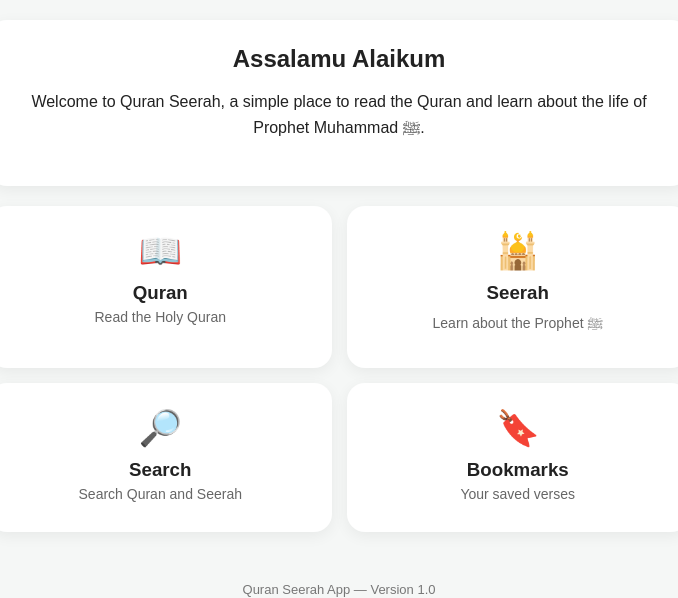
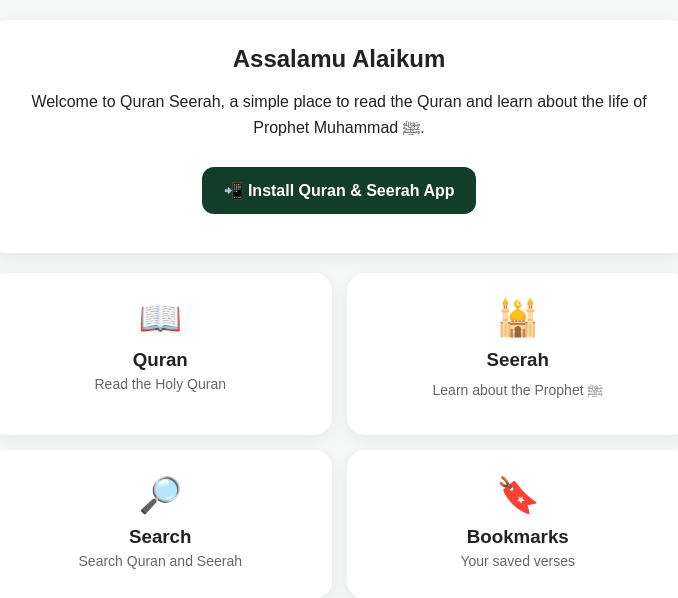
Before and after one commit to abuintisam7583-bit/Quran_seerah_app, a Flask app: page / in a window 1280 px wide. Shown: the part 102-700 px from the top of the page, without its empty margins (301-979 px from the left). Run offline with Flask 3, Linux system fonts and the light colour scheme.

Commit message:
Add Quran Seerah app installation button

```diff
--- a/templates/index.html
+++ b/templates/index.html
@@ -114,6 +114,14 @@
             Welcome to Quran Seerah, a simple place to read
             the Quran and learn about the life of Prophet Muhammad ﷺ.
         </p>
+        <div style="text-align:center; margin-top:22px;">
+            <button id="installAppBtn" type="button"
+                style="background:#123d2a;color:white;border:0;border-radius:12px;padding:14px 22px;font-size:16px;font-weight:bold;cursor:pointer;">
+                📲 Install Quran &amp; Seerah App
+            </button>
+            <p id="installAppMessage" role="status"
+                style="font-size:14px;color:#555;margin-top:10px;"></p>
+        </div>
     </section>
 
     <section class="grid">
@@ -164,5 +172,28 @@ if ("serviceWorker" in navigator) {
   });
 }
 </script>
+\n
+<script>
+let deferredInstallPrompt = null;
+const installButton = document.getElementById("installAppBtn");
+const installMessage = document.getElementById("installAppMessage");
+
+window.addEventListener("beforeinstallprompt", (event) => {
+    event.preventDefault();
+    deferredInstallPrompt = event;
+});
+
+installButton.addEventListener("click", async () => {
+    if (deferredInstallPrompt) {
+        deferredInstallPrompt.prompt();
+        await deferredInstallPrompt.userChoice;
+        deferredInstallPrompt = null;
+        return;
+    }
+
+    installMessage.textContent =
+        "To add this app to your home screen, open your browser menu (⋮) and choose 'Add to Home screen' or 'Install app'. If that option is unavailable, you can continue using the website in your browser.";
+});
+</script>
 \n</body>
 </html>
```
